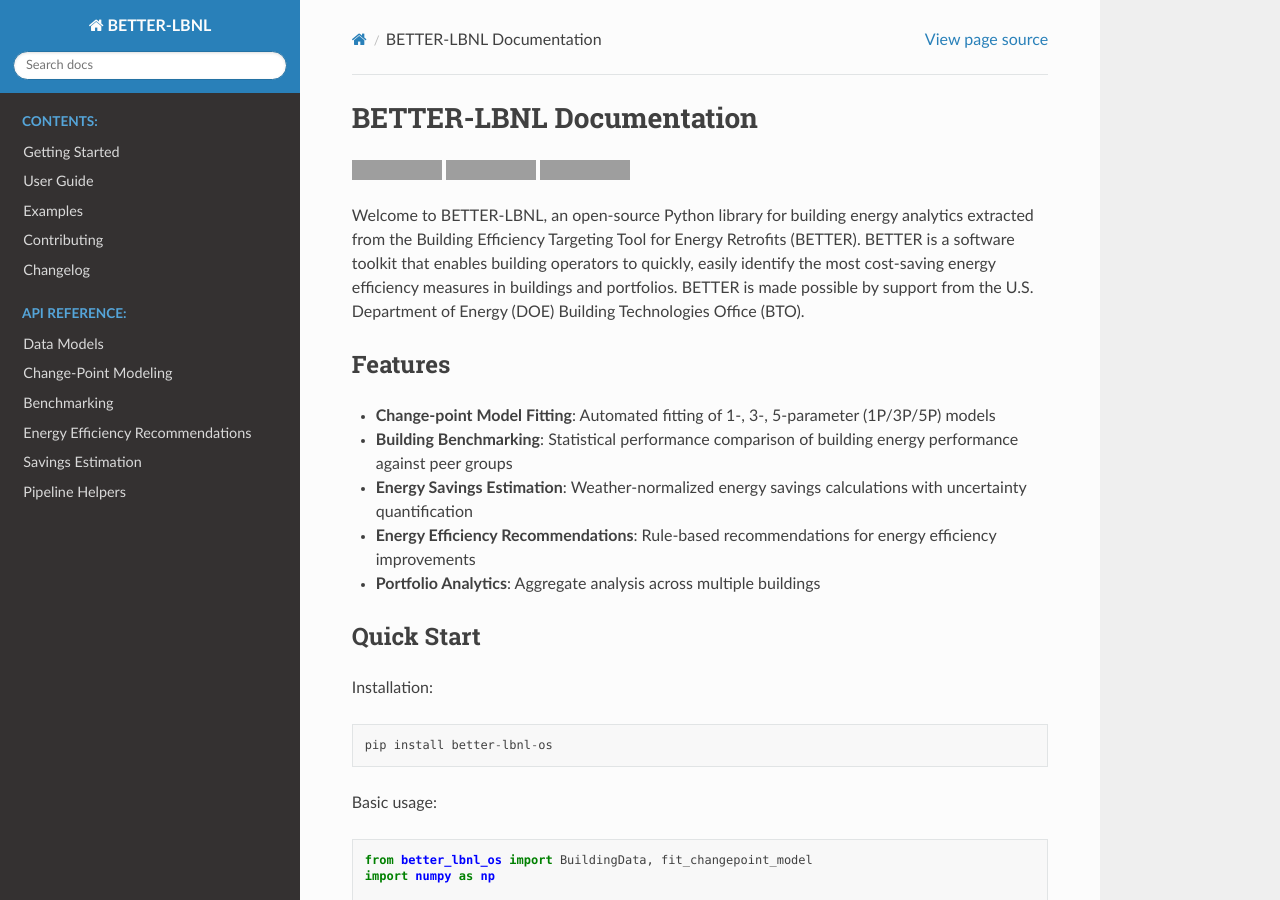
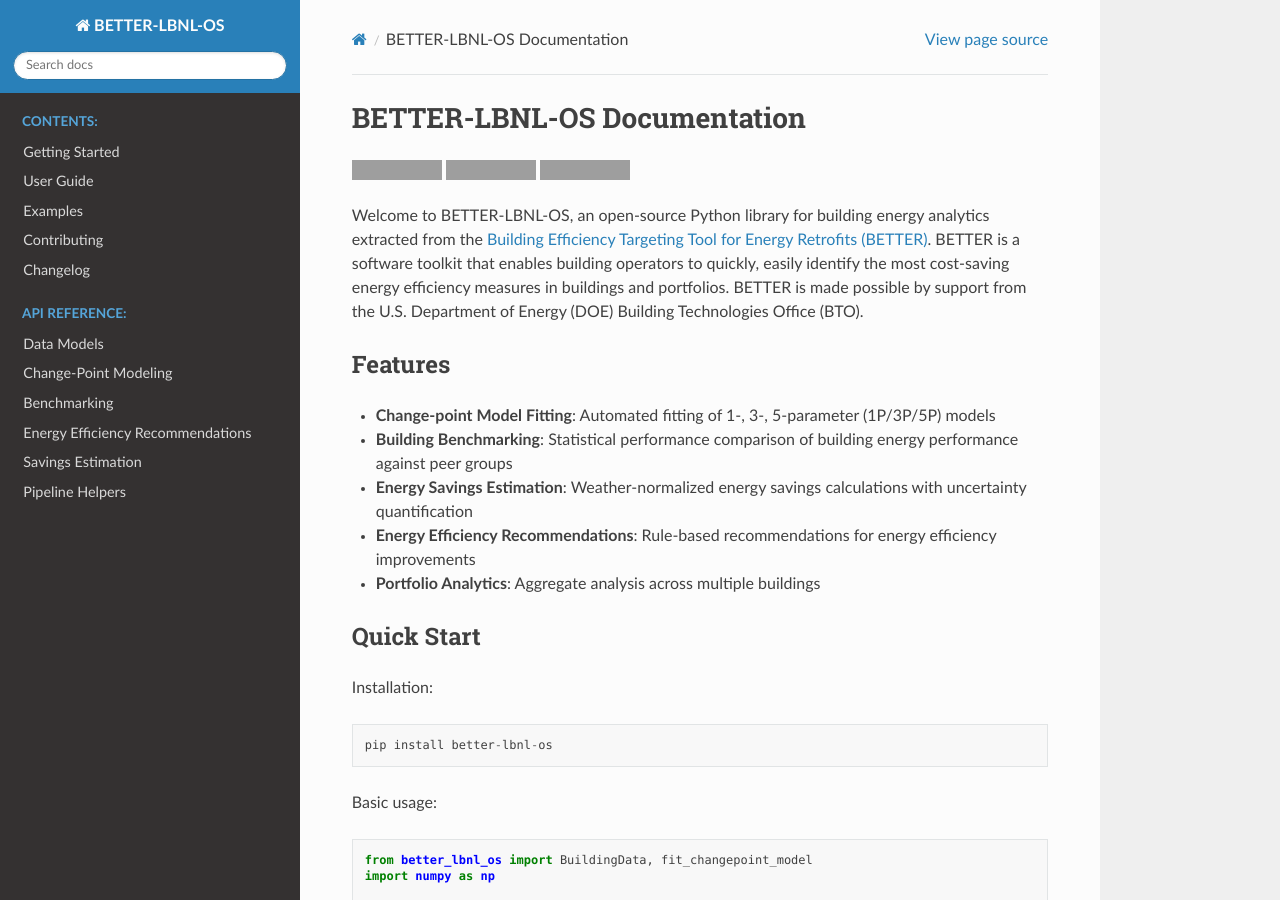
Before and after one commit to LBNL-ETA/better-lbnl-os, a Sphinx documentation site: the page built from docs/index.rst, in a window 1280 px wide and 900 px high. Built offline with Sphinx 7.4.7 and the Read the Docs theme 3.1.0, drawn with Linux system fonts in a browser that asks for light colours; grey boxes are pictures that could not be loaded.

```diff
--- a/docs/conf.py
+++ b/docs/conf.py
@@ -8,7 +8,7 @@ from datetime import datetime
 sys.path.insert(0, os.path.abspath("../src"))
 
 # Project information
-project = "BETTER-LBNL"
+project = "BETTER-LBNL-OS"
 copyright = f"{datetime.now().year}, Lawrence Berkeley National Laboratory"
 author = "Han Li"
 release = "0.1.0"
@@ -97,8 +97,8 @@ latex_elements = {
 latex_documents = [
     (
         "index",
-        "better-lbnl.tex",
-        "BETTER-LBNL Documentation",
+        "better-lbnl-os.tex",
+        "BETTER-LBNL-OS Documentation",
         "Han Li",
         "manual",
     ),
--- a/docs/examples.rst
+++ b/docs/examples.rst
@@ -2,7 +2,7 @@ Examples
 ========
 
 The ``examples/`` directory contains working code samples demonstrating various
-use cases for the BETTER-LBNL library.
+use cases for the BETTER-LBNL-OS library.
 
 Benchmarking Demo
 -----------------
--- a/docs/index.rst
+++ b/docs/index.rst
@@ -1,7 +1,7 @@
-.. BETTER-LBNL documentation master file
+.. BETTER-LBNL-OS documentation master file
 
-BETTER-LBNL Documentation
-=========================
+BETTER-LBNL-OS Documentation
+============================
 
 .. image:: https://img.shields.io/pypi/v/better-lbnl-os.svg
    :target: https://pypi.org/project/better-lbnl-os/
@@ -15,7 +15,7 @@ BETTER-LBNL Documentation
    :target: https://github.com/LBNL-ETA/better-lbnl/actions
    :alt: CI status
 
-Welcome to BETTER-LBNL, an open-source Python library for building energy analytics extracted from the Building Efficiency Targeting Tool for Energy Retrofits (BETTER). BETTER is a software toolkit that enables building operators to quickly, easily identify the most cost-saving energy efficiency measures in buildings and portfolios. BETTER is made possible by support from the U.S. Department of Energy (DOE) Building Technologies Office (BTO).
+Welcome to BETTER-LBNL-OS, an open-source Python library for building energy analytics extracted from the `Building Efficiency Targeting Tool for Energy Retrofits (BETTER) <https://better.lbl.gov>`_. BETTER is a software toolkit that enables building operators to quickly, easily identify the most cost-saving energy efficiency measures in buildings and portfolios. BETTER is made possible by support from the U.S. Department of Energy (DOE) Building Technologies Office (BTO).
 
 Features
 --------
```
Also changed, not shown: CHANGELOG.md (+1 -1 lines), examples/weather/README.md.
